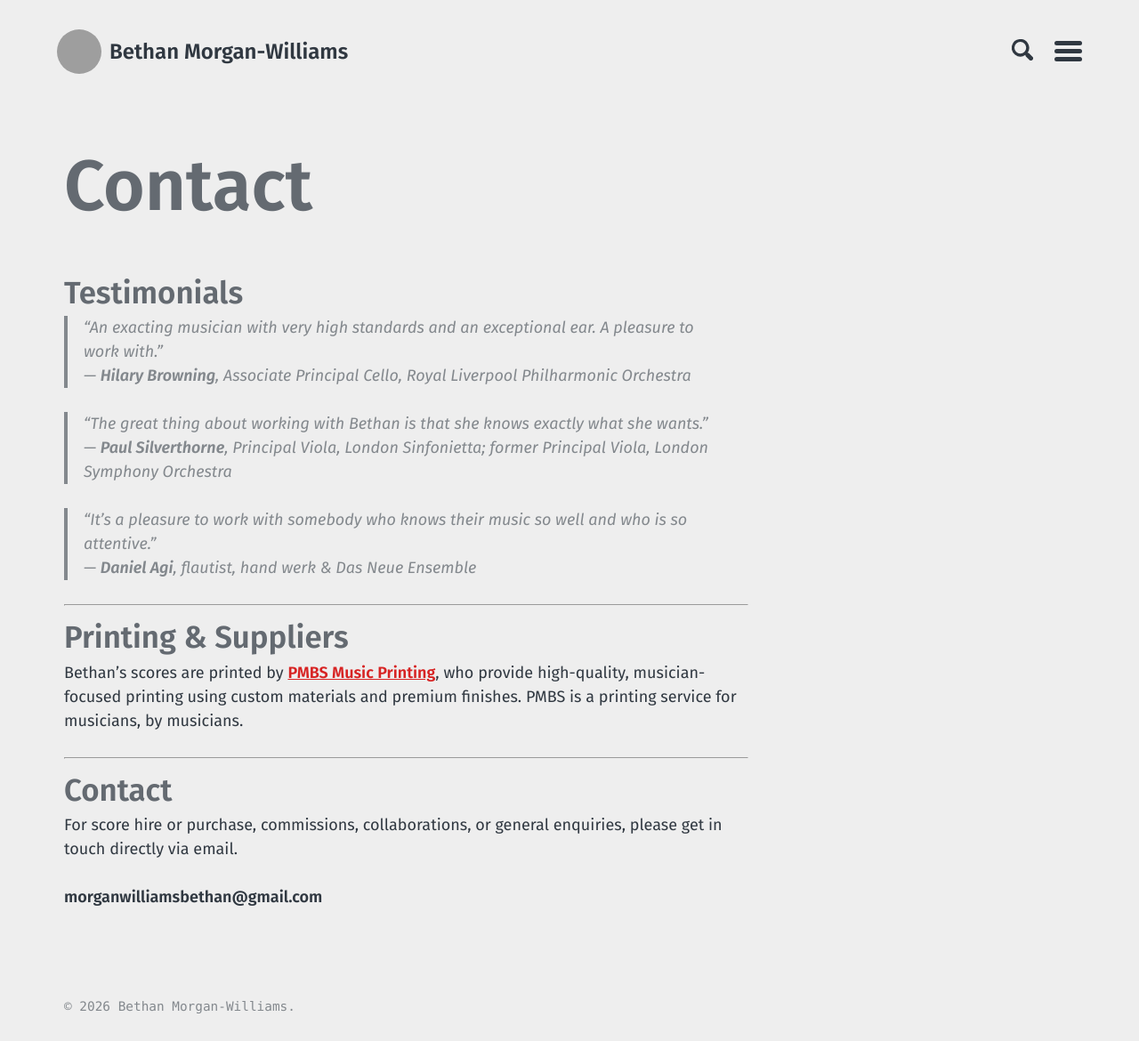
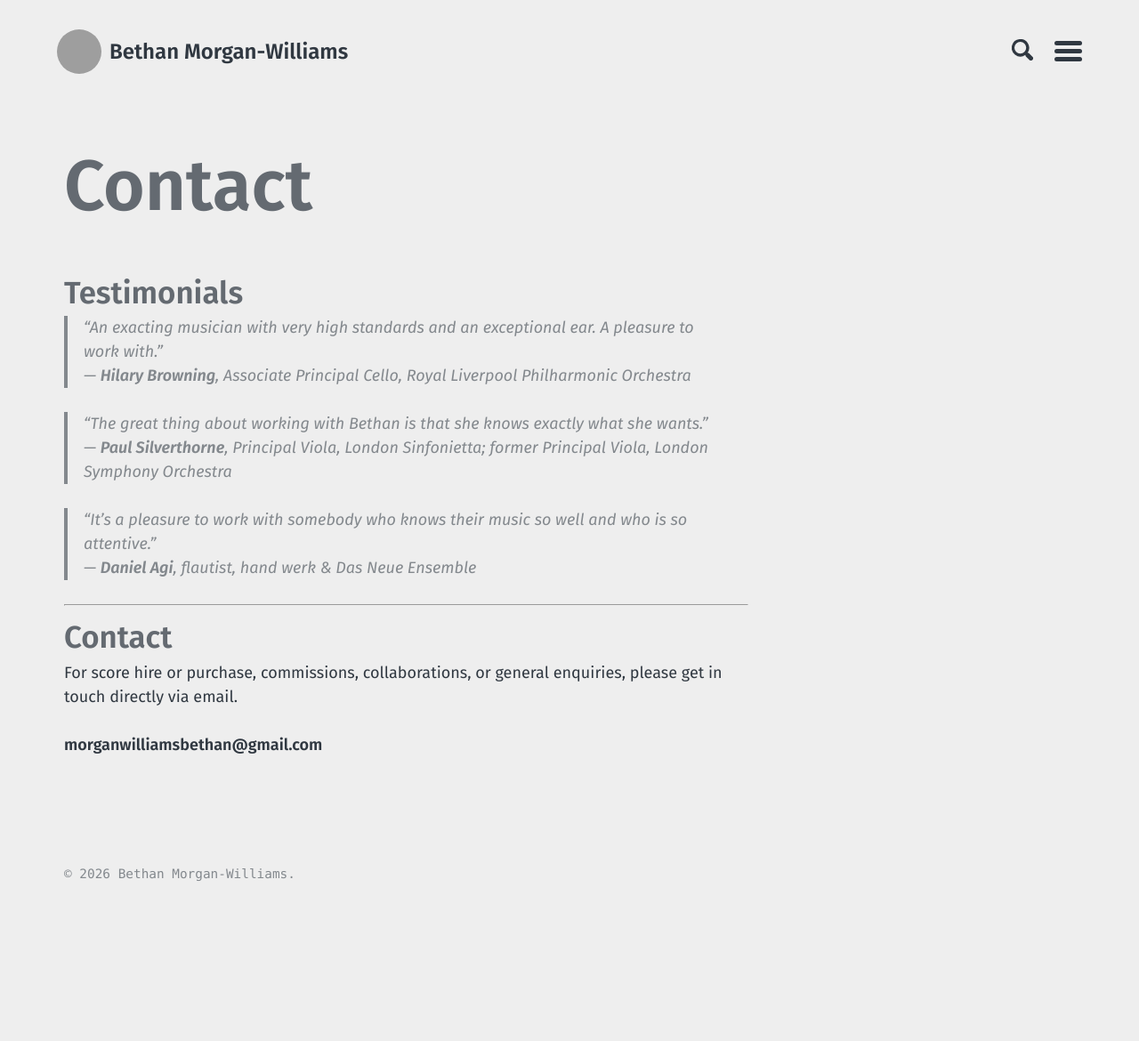
Before and after one commit to morganwilliamsb/website, a Jekyll site: the page built from contact.md, in a window 1280 px wide. Shown: the whole page at 89% size. Built offline with Jekyll 4.4.1, drawn with Linux system fonts in a browser that asks for light colours; after the commit the page ends 1021 px from its top, so only the background shows below that; grey boxes are pictures that could not be loaded.

Commit message:
Update contact.md

```diff
--- a/contact.md
+++ b/contact.md
@@ -16,12 +16,6 @@ layout: page
 
 ---
 
-## Printing & Suppliers
-
-Bethan’s scores are printed by **[PMBS Music Printing](https://www.musicprinting.co.uk)**, who provide high-quality, musician-focused printing using custom materials and premium finishes. PMBS is a printing service for musicians, by musicians.
-
----
-
 ## Contact
 
 For score hire or purchase, commissions, collaborations, or general enquiries, please get in touch directly via email.
```
